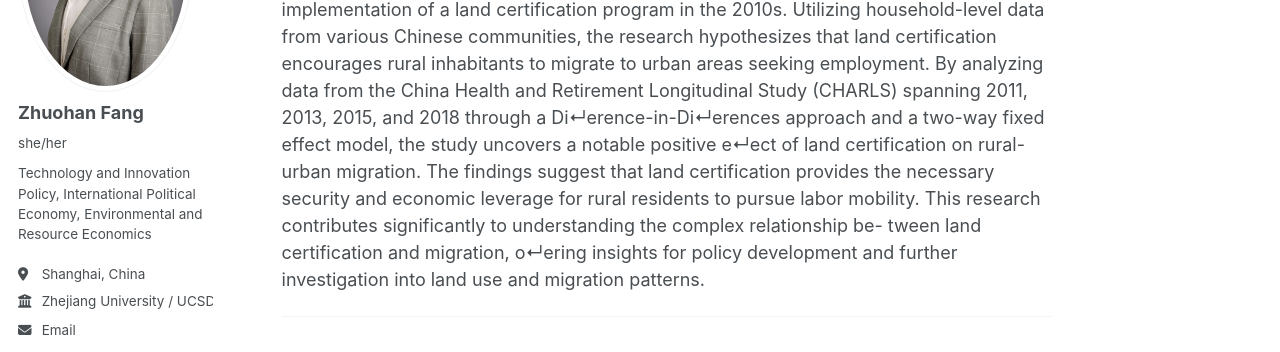
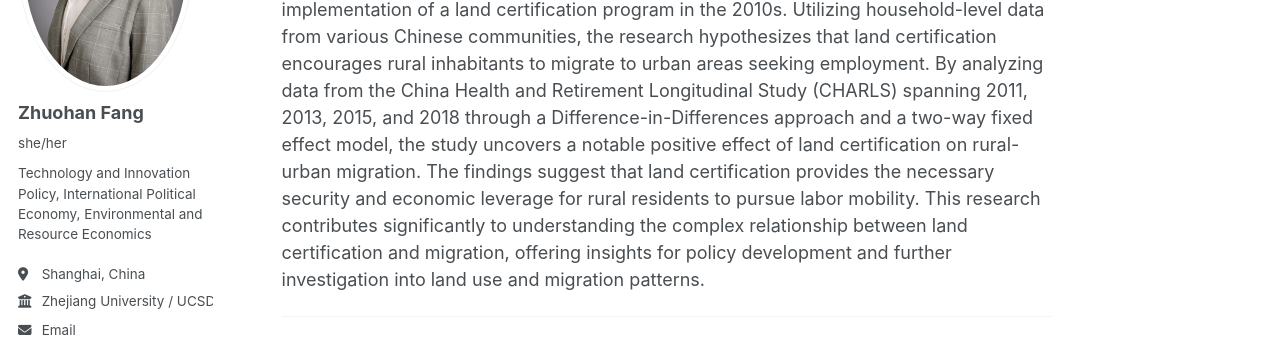
Before and after one commit to fzh200001/fzh200001.github.io, a Jekyll site: the page built from _portfolio/portfolio-1.md, in a window 1280 px wide and 1322 px high. Shown: the part 282-634 px from the top of the window. Built offline with Jekyll 4.4.1, drawn with Linux system fonts in a browser that asks for light colours; a script that is not in the unit is left out; some of the changed text lies outside the part shown.

Commit message:
Update portfolio-1.md

```diff
--- a/_portfolio/portfolio-1.md
+++ b/_portfolio/portfolio-1.md
@@ -8,6 +8,6 @@ category: economics
 permalink: /portfolio/portfolio-1
 ---
 
-This study examines the influence of land certification on the rural-urban migration dynamics in China, amidst significant rural land use policy reforms and the extensive implementation of a land certification program in the 2010s. Utilizing household-level data from various Chinese communities, the research hypothesizes that land certification encourages rural inhabitants to migrate to urban areas seeking employment. By analyzing data from the China Health and Retirement Longitudinal Study (CHARLS) spanning 2011, 2013, 2015, and 2018 through a Di↵erence-in-Di↵erences approach and a two-way fixed effect model, the study uncovers a notable positive e↵ect of land certification on rural-urban migration. The findings suggest that land certification provides the necessary security and economic leverage for rural residents to pursue labor mobility. This research contributes significantly to understanding the complex relationship be- tween land certification and migration, o↵ering insights for policy development and further investigation into land use and migration patterns.
+This study examines the influence of land certification on the rural-urban migration dynamics in China, amidst significant rural land use policy reforms and the extensive implementation of a land certification program in the 2010s. Utilizing household-level data from various Chinese communities, the research hypothesizes that land certification encourages rural inhabitants to migrate to urban areas seeking employment. By analyzing data from the China Health and Retirement Longitudinal Study (CHARLS) spanning 2011, 2013, 2015, and 2018 through a Difference-in-Differences approach and a two-way fixed effect model, the study uncovers a notable positive effect of land certification on rural-urban migration. The findings suggest that land certification provides the necessary security and economic leverage for rural residents to pursue labor mobility. This research contributes significantly to understanding the complex relationship between land certification and migration, offering insights for policy development and further investigation into land use and migration patterns.
 
 ---
```
